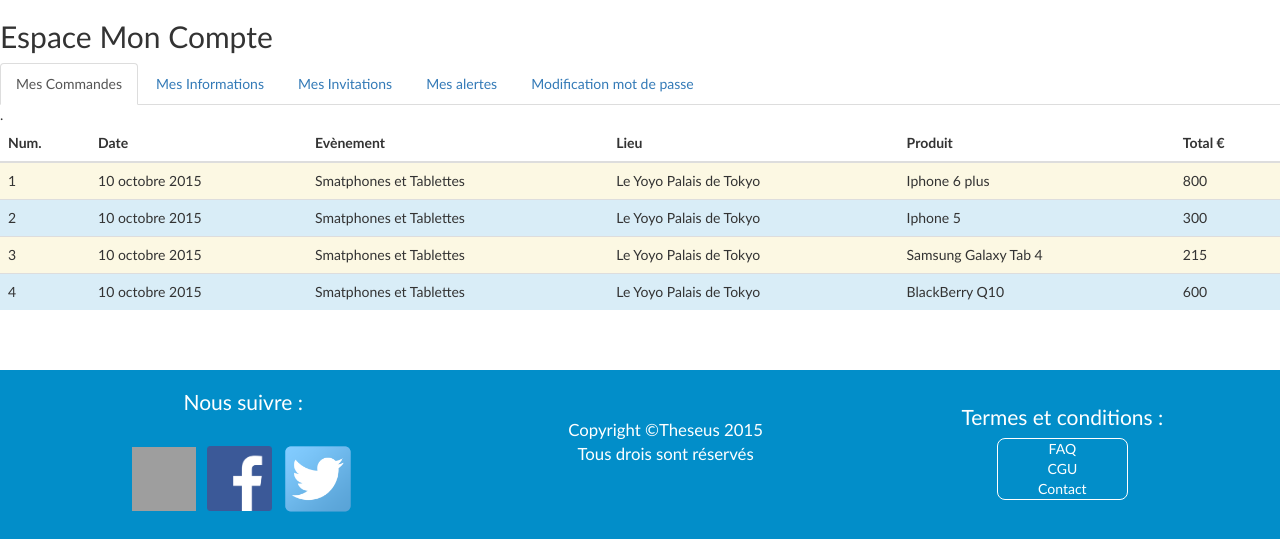
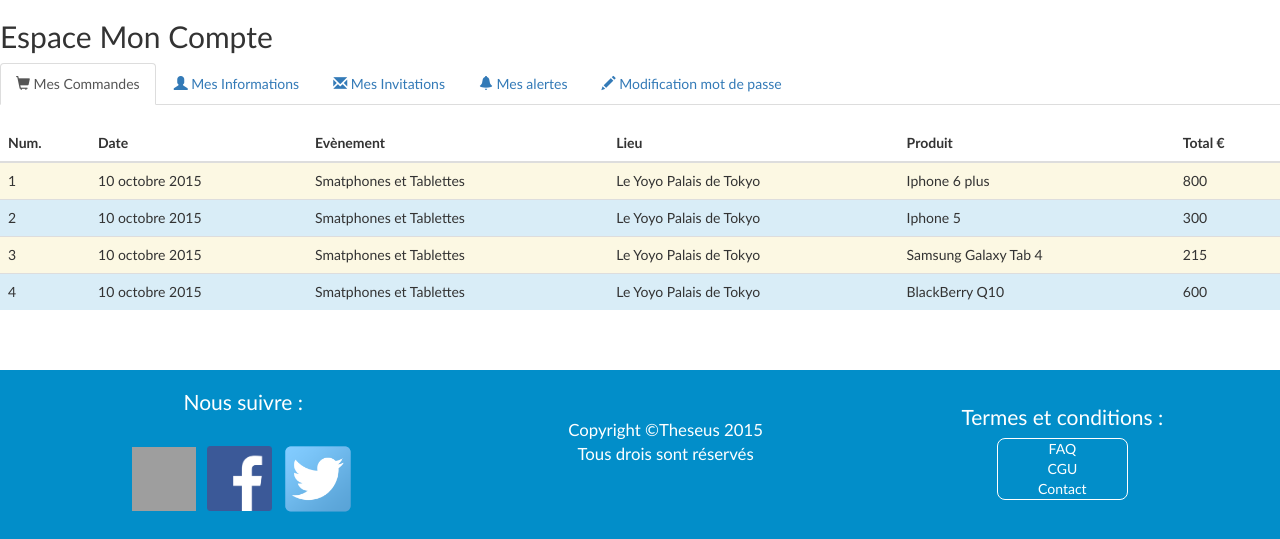
Before and after one commit to MiKzZproject/Theseus, a PHP site: page /Theseus/web/MyAccount.php in a window 1280 px wide. Shown: the part 197-736 px from the top of the page. Run offline with PHP 8.4, Linux system fonts and the light colour scheme; some libraries are stand-ins or nearby versions; grey boxes are pictures that could not be loaded.

Commit message:
fix icons

```diff
--- a/Theseus/web/MyAccount.php
+++ b/Theseus/web/MyAccount.php
@@ -14,15 +14,15 @@ include('template/header.php');
 
         <!-- Nav tabs -->
         <ul class="nav nav-tabs" role="tablist">
-            <li role="presentation" class="active"><a href="#commandes" aria-controls="commandes" role="tab" data-toggle="tab"><i class="icon-shopping-cart"></i> Mes Commandes</a></li>
-            <li role="presentation"><a href="#informations" aria-controls="informations" role="tab" data-toggle="tab"><i class="icon-user"></i> Mes Informations</a></li>
-            <li role="presentation"><a href="#invitations" aria-controls="invitations" role="tab" data-toggle="tab"><i class="icon-gift"></i> Mes Invitations</a></li>
-            <li role="presentation"><a href="#alertes" aria-controls="alertes" role="tab" data-toggle="tab"><i class="icon-bell"></i> Mes alertes</a></li>
-            <li role="presentation"><a href="#modifPassword" aria-controls="modifPassword" role="tab" data-toggle="tab"><i class="icon-pencil"></i> Modification mot de passe</a></li>
+            <li role="presentation" class="active"><a href="#commandes" aria-controls="commandes" role="tab" data-toggle="tab"><span class="glyphicon glyphicon-shopping-cart"></span> Mes Commandes</a></li>
+            <li role="presentation"><a href="#informations" aria-controls="informations" role="tab" data-toggle="tab"><span class="glyphicon glyphicon-user"></span> Mes Informations</a></li>
+            <li role="presentation"><a href="#invitations" aria-controls="invitations" role="tab" data-toggle="tab"><span class="glyphicon glyphicon-envelope"></span> Mes Invitations</a></li>
+            <li role="presentation"><a href="#alertes" aria-controls="alertes" role="tab" data-toggle="tab"><span class="glyphicon glyphicon-bell"></span> Mes alertes</a></li>
+            <li role="presentation"><a href="#modifPassword" aria-controls="modifPassword" role="tab" data-toggle="tab"><span class="glyphicon glyphicon-pencil"></span> Modification mot de passe</a></li>
         </ul>
 
         <!-- Tabs -->
-        <div class="tab-content">.
+        <div class="tab-content">
             <br />
             <div role="tabpanel" class="tab-pane active" id="commandes">
                 <table class="table">
--- a/Theseus/web/template/header.php
+++ b/Theseus/web/template/header.php
@@ -84,7 +84,7 @@ require_once "config/config.php";
           <li id="menuProductPhare" ><a href="featuredProducts.php">Les Produits phares</a></li>
           <li id="menuProduct" ><a href="products.php">Nos Produits</a></li>
           <li id="menuEvent" ><a href="events.php">Nos Events</a></li>
-          <li id="menuAccount" ><a href="#">Mon Compte</a></li>
+          <li id="menuAccount" ><a href="myaccount.php">Mon Compte</a></li>
         </ul>
         <form class="navbar-form navbar-right" role="search">
           <div class="input-group">
```
